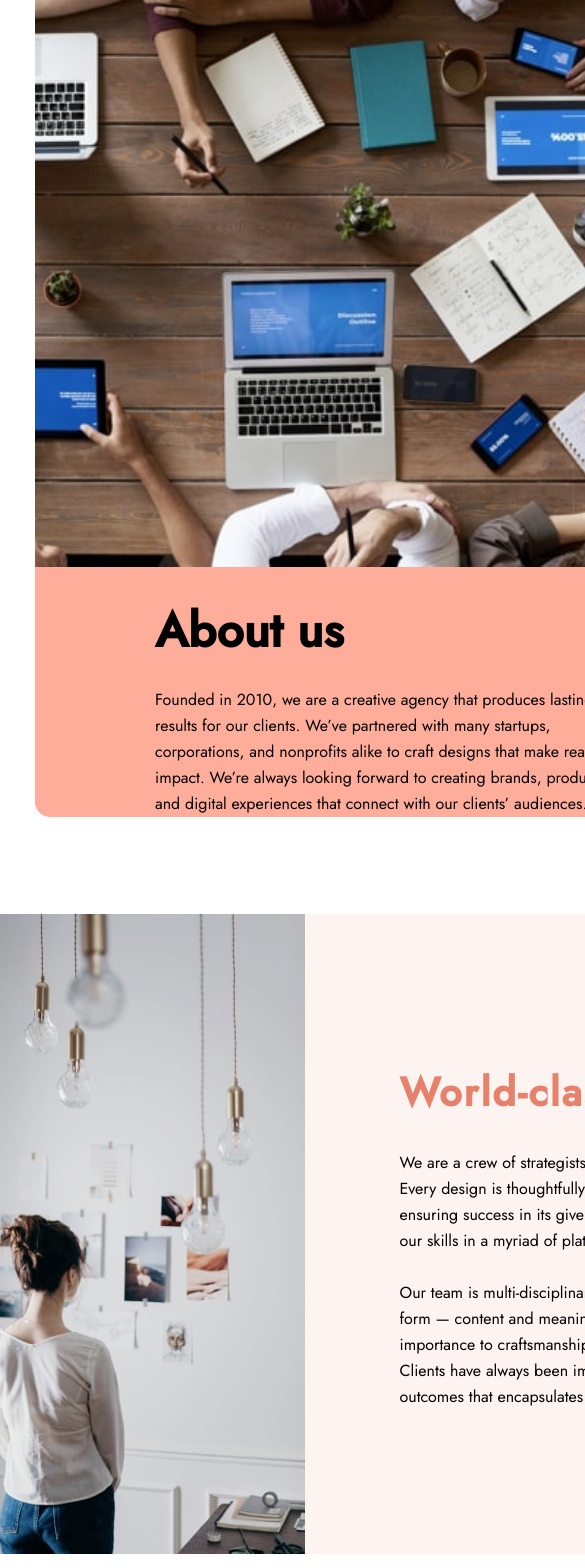
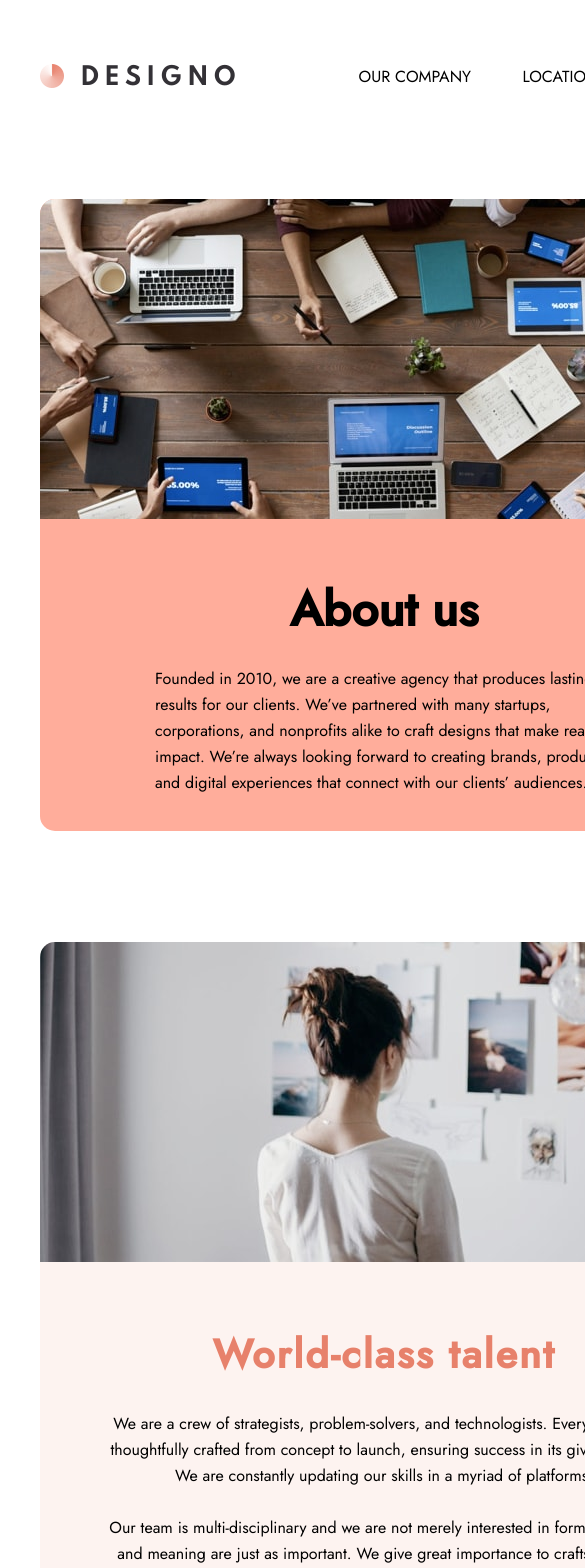
Before and after one commit to AlekseyVY/multipage_website, a Next.js app: page /About in a window 390 px wide. Shown: the top 1568 px of the page, 585 px wide, since content can reach past the window. Built offline with nearby package versions, Linux system fonts and the light colour scheme.

Commit message:
feature: finished about page tablet

```diff
--- a/pages/About/index.js
+++ b/pages/About/index.js
@@ -16,9 +16,9 @@ import {
   RightInnerPromoContainer
 } from "../../styles/about/styles";
 import LocationSection from "../../common/LocationSection/LocationSection";
-const heroIcon  = '/assets/about/desktop/image-about-hero.jpg'
-const promoPic = '/assets/about/desktop/image-world-class-talent.jpg'
-const PromoPicTwo = '/assets/about/desktop/image-real-deal.jpg'
+const heroIcon  = 'image-about-hero.jpg'
+const promoPic = 'image-world-class-talent.jpg'
+const PromoPicTwo = 'image-real-deal.jpg'
 
 
 export default function About() {
@@ -39,12 +39,12 @@ export default function About() {
           </HeroSecondText>
         </HeroInnerLeft>
         <HeroInnerRight>
-          <HeroImage src={heroIcon} alt={'Hero icon'}/>
+          <HeroImage image={heroIcon}/>
         </HeroInnerRight>
       </HeroContainer>
       <PromoBlockContainer>
         <div>
-          <PromoImage src={promoPic} alt={'Promo Icon'}/>
+          <PromoImage image={promoPic} />
         </div>
         <RightInnerPromoContainer>
           <InnerPromoTextContainer>
@@ -66,7 +66,7 @@ export default function About() {
       <LocationSection />
       <PromoBlockContainerDown>
         <div>
-          <PromoImageTwo src={PromoPicTwo} alt={'Promo Icon'}/>
+          <PromoImageTwo image={PromoPicTwo} />
         </div>
         <RightInnerPromoContainer>
           <InnerPromoTextContainer>
--- a/styles/about/styles.js
+++ b/styles/about/styles.js
@@ -23,7 +23,7 @@ export const HeroContainer = styled.div`
   justify-content: space-between;
   border-radius: 1.5rem;
   @media (max-width: 768px){
-    width: 69.8rem;
+    width: 68.9rem;
     height: 63.2rem;
     flex-direction: column-reverse;
   }
@@ -31,7 +31,8 @@ export const HeroContainer = styled.div`
 
 export const HeroInnerRight = styled.div`
   @media (max-width: 768px){
-    width: 69.8rem;
+    width: 68.9rem;
+    height: 31.2rem;
     z-index: 1;
   }
 `
@@ -43,7 +44,8 @@ export const HeroInnerLeft = styled.div`
   justify-content: center;
   align-items: center;
   @media (max-width: 768px){
-    width: 69.8rem;
+    width: 68.9rem;
+    height: 31.2rem;
     z-index: 2;
   }
 `
@@ -52,17 +54,26 @@ export const HeroInnerLeft = styled.div`
 export const HeroMainText = styled.div`
   width: 45.8rem;
   display: flex;
+  @media (max-width: 768px){
+    justify-content: center;
+  }
 `
 
 export const HeroSecondText = styled.div`
   width: 45.8rem;
 `
 
-export const HeroImage = styled.img`
+export const HeroImage = styled.div`
   border-bottom-right-radius: 1.5rem;
   border-top-right-radius: 1.5rem;
-  @media (max-width: 768px){
-    width: 69.8rem;
+  width: 47.6rem;
+  height: 48rem;
+  background-image: url(${props => `/assets/about/desktop/${props.image}`});
+  @media (max-width: 768px) {
+    width: 68.9rem;
+    height: 32rem;
+    border-radius: 1.5rem 1.5rem 0 0;
+    background-image: url(${props => `/assets/about/tablet/${props.image}`});
     z-index: 1;
   }
 `
@@ -74,11 +85,25 @@ export const PromoBlockContainer = styled.div`
   border-radius: 1.5rem;
   display: flex;
   justify-content: space-between;
+  @media (max-width: 768px){
+    width: 68.9rem;
+    height: 73.6rem;
+    flex-direction: column;
+  }
 `
 
-export const PromoImage = styled.img`
+export const PromoImage = styled.div`
   border-top-left-radius: 1.5rem;
   border-bottom-left-radius: 1.5rem;
+  width: 47.6rem;
+  height: 64rem;
+  background-image: url(${props => `/assets/about/desktop/${props.image}`});
+  @media (max-width: 768px){
+    border-radius: 1.5rem 1.5rem 0 0;
+    width: 68.9rem;
+    height: 32rem;
+    background-image: url(${props => `/assets/about/tablet/${props.image}`});
+  }
 `
 
 export const RightInnerPromoContainer = styled.div`
@@ -86,11 +111,21 @@ export const RightInnerPromoContainer = styled.div`
   display: flex;
   justify-content: center;
   align-items: center;
+  @media (max-width: 768px){
+    width: 68.9rem;
+    height: 41.6rem;
+  }
+
 `
 
 export const InnerPromoTextContainer = styled.div`
   width: 44.5rem;
   height: 33.2rem;
+  @media (max-width: 768px){
+    width: 57.2rem;
+    height: 28rem;
+    text-align: center;
+  }
 `
 
 export const PromoMainText = styled.h2`
@@ -109,9 +144,23 @@ export const PromoBlockContainerDown = styled.div`
   flex-direction: row-reverse;
   justify-content: space-between;
   margin-bottom: 26rem;
+  @media (max-width: 768px){
+    width: 68.9rem;
+    height: 73.6rem;
+    flex-direction: column;
+  margin-bottom: 0}
 `
 
-export const PromoImageTwo = styled.img`
+export const PromoImageTwo = styled.div`
   border-top-right-radius: 1.5rem;
   border-bottom-right-radius: 1.5rem;
+  width: 47.6rem;
+  height: 64rem;
+  background-image: url(${props => `/assets/about/desktop/${props.image}`});
+  @media (max-width: 768px){
+    border-radius: 1.5rem 1.5rem 0 0;
+    width: 68.9rem;
+    height: 32rem;
+    background-image: url(${props => `/assets/about/tablet/${props.image}`});
+  }
 `
--- a/styles/locations/styles.js
+++ b/styles/locations/styles.js
@@ -16,6 +16,6 @@ export const LocationBlockWrapper = styled.div`
   margin-bottom: 26rem;
   @media (max-width: 768px){
     margin-bottom: 0;
-    margin-top: 6.4rem;
+    margin-top: 12.8rem;
   }
 `
```
